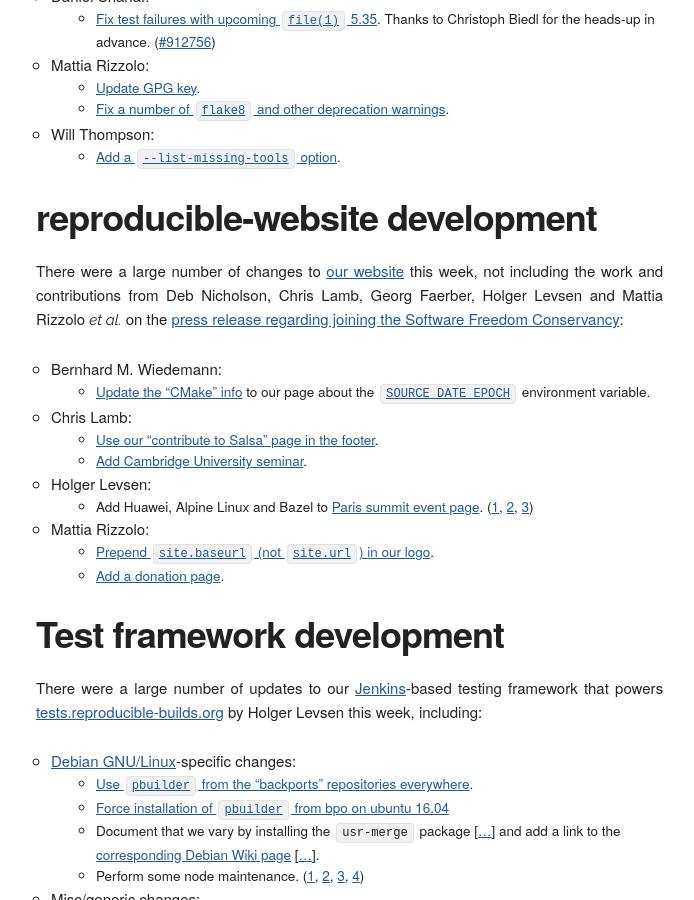
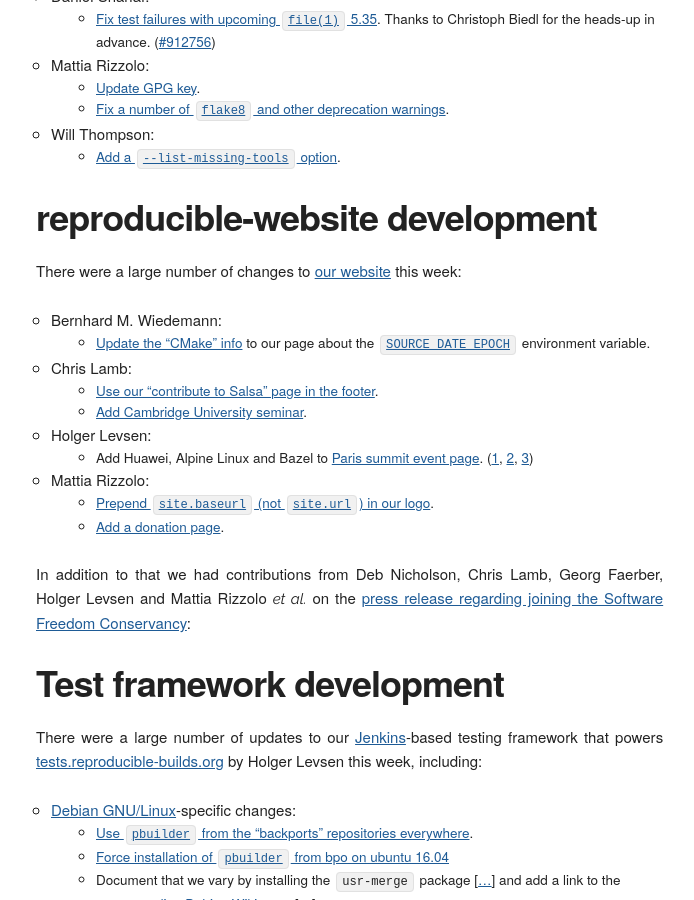
Before and after one commit to prototypefund/reproducible-website, a Jekyll site: the page built from _blog/posts/185.md, in a window 1280 px wide and 900 px high, scrolled down 2669 px. Shown: the whole window, without its empty margins (124-818 px from the left). Built offline with Jekyll 4.4.1, drawn with Linux system fonts in a browser that asks for light colours; some web fonts are replaced; some of the changed lines change nothing that is shown.

Commit message:
185: untwist sentences
Signed-off-by: Holger Levsen <holger@layer-acht.org>

```diff
--- a/_blog/posts/185.md
+++ b/_blog/posts/185.md
@@ -69,7 +69,7 @@
 reproducible-website development
 --------------------------------
 
-There were a large number of changes to [our website](https://reproducibile-builds) this week, not including the work and contributions from Deb Nicholson, Chris Lamb, Georg Faerber, Holger Levsen and Mattia Rizzolo *et al.* on the [press release regarding joining the Software Freedom Conservancy](https://reproducible-builds.org/news/2018/11/08/reproducible-builds-joins-software-freedom-concervancy/):
+There were a large number of changes to [our website](https://reproducibile-builds) this week:
 
 * Bernhard M. Wiedemann:
     * [Update the "CMake" info](https://salsa.debian.org/reproducible-builds/reproducible-website/commit/11828b3) to our page about the [`SOURCE_DATE_EPOCH`](https://reproducible-builds.org/docs/source-date-epoch/) environment variable.
@@ -84,6 +84,8 @@
 * Mattia Rizzolo:
     * [Prepend `site.baseurl` (not `site.url`) in our logo](https://salsa.debian.org/reproducible-builds/reproducible-website/commit/cc6f579).
     * [Add a donation page](https://salsa.debian.org/reproducible-builds/reproducible-website/commit/77b419d).
+
+In addition to that we had contributions from Deb Nicholson, Chris Lamb, Georg Faerber, Holger Levsen and Mattia Rizzolo *et al.* on the [press release regarding joining the Software Freedom Conservancy](https://reproducible-builds.org/news/2018/11/08/reproducible-builds-joins-software-freedom-concervancy/):
 
 
 Test framework development
```
